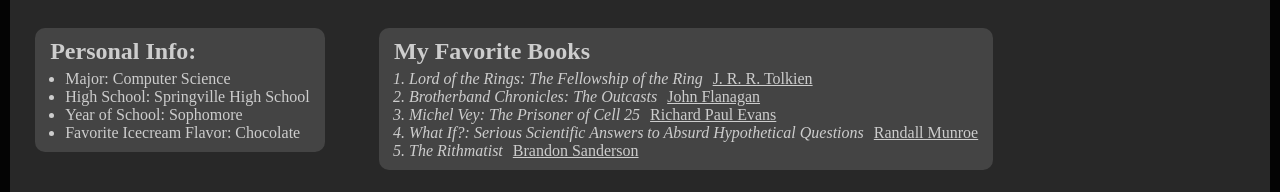
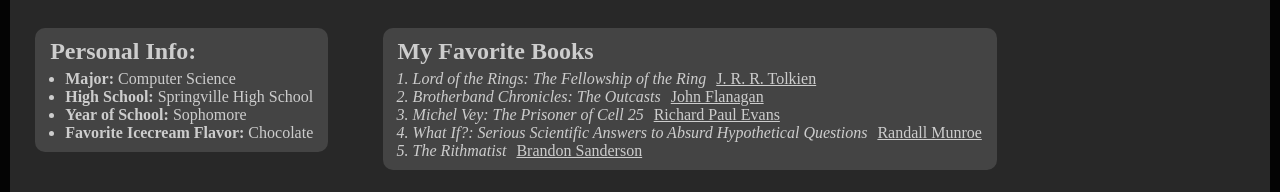
Before and after one commit to fisherr3/DragonMuffin, a plain HTML site: page index.html in a window 1280 px wide. Shown: the part 270-462 px from the top of the page. Drawn offline with Linux system fonts and the light colour scheme.

Commit message:
Made some labels bold

```diff
--- a/index.html
+++ b/index.html
@@ -15,10 +15,10 @@
       <div class = "card">
         <h2>Personal Info:</h2>
         <ul>
-          <li>Major: Computer Science</li>
-          <li>High School: Springville High School</li>
-          <li>Year of School: Sophomore</li>
-          <li>Favorite Icecream Flavor: Chocolate</li>
+          <li><b>Major:</b> Computer Science</li>
+          <li><b>High School:</b> Springville High School</li>
+          <li><b>Year of School:</b> Sophomore</li>
+          <li><b>Favorite Icecream Flavor:</b> Chocolate</li>
         </ul>
       </div>
 
```
